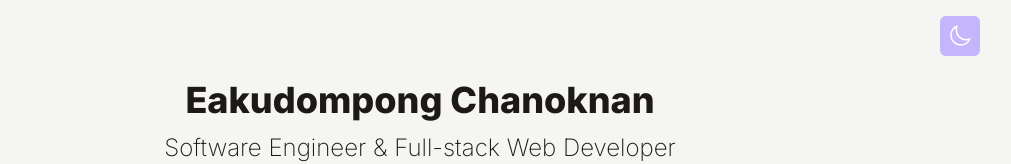
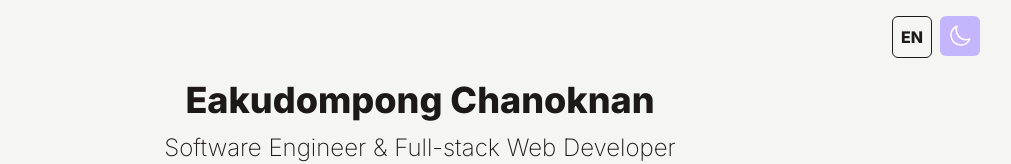
Before and after one commit to EC-9624/portfolio, a React (Vite) app: page / in a window 1280 px wide. Shown: the top 164 px of the page, without its empty margins (220-1231 px from the left). Built offline with nearby package versions, Linux system fonts and the light colour scheme.

Commit message:
todo language btn

```diff
--- a/src/App.jsx
+++ b/src/App.jsx
@@ -72,6 +72,9 @@ function App() {
       >
         {theme === "dark" ? sun : moon}
       </button>
+      <button className="fixed p-2 z-10 right-32 top-4 border rounded-md border-stone-900 dark:border-white font-semibold">
+        EN
+      </button>
       <About></About>
       <Projects></Projects>
       <Contact />
--- a/src/components/Contact.jsx
+++ b/src/components/Contact.jsx
@@ -3,7 +3,7 @@ import Title from "./Title";
 
 function Contact() {
   return (
-    <div className="flex flex-col mb-10 mt-2 mx-auto">
+    <div className="flex flex-col mb-10 mt-2 mx-auto max-w-screen-2xl">
       <div className="flex justify-center items-center">
         <form
           action="https://getform.io/slug"
--- a/src/components/Projects.jsx
+++ b/src/components/Projects.jsx
@@ -4,7 +4,7 @@ import ProjectItem from "./ProjectItem";
 
 function Projects() {
   return (
-    <div className="flex flex-col md:flex-row items-center justify-center">
+    <div className="flex flex-col md:flex-row items-center justify-center max-w-full">
       <div className="grid grid-cols-1 md:grid-cols-2 lg:grid-cols-2 gap-4">
         {data.map((p) => (
           <ProjectItem title={p.title} imgUrl={p.imgUrl} stack={p.stack} />
```
